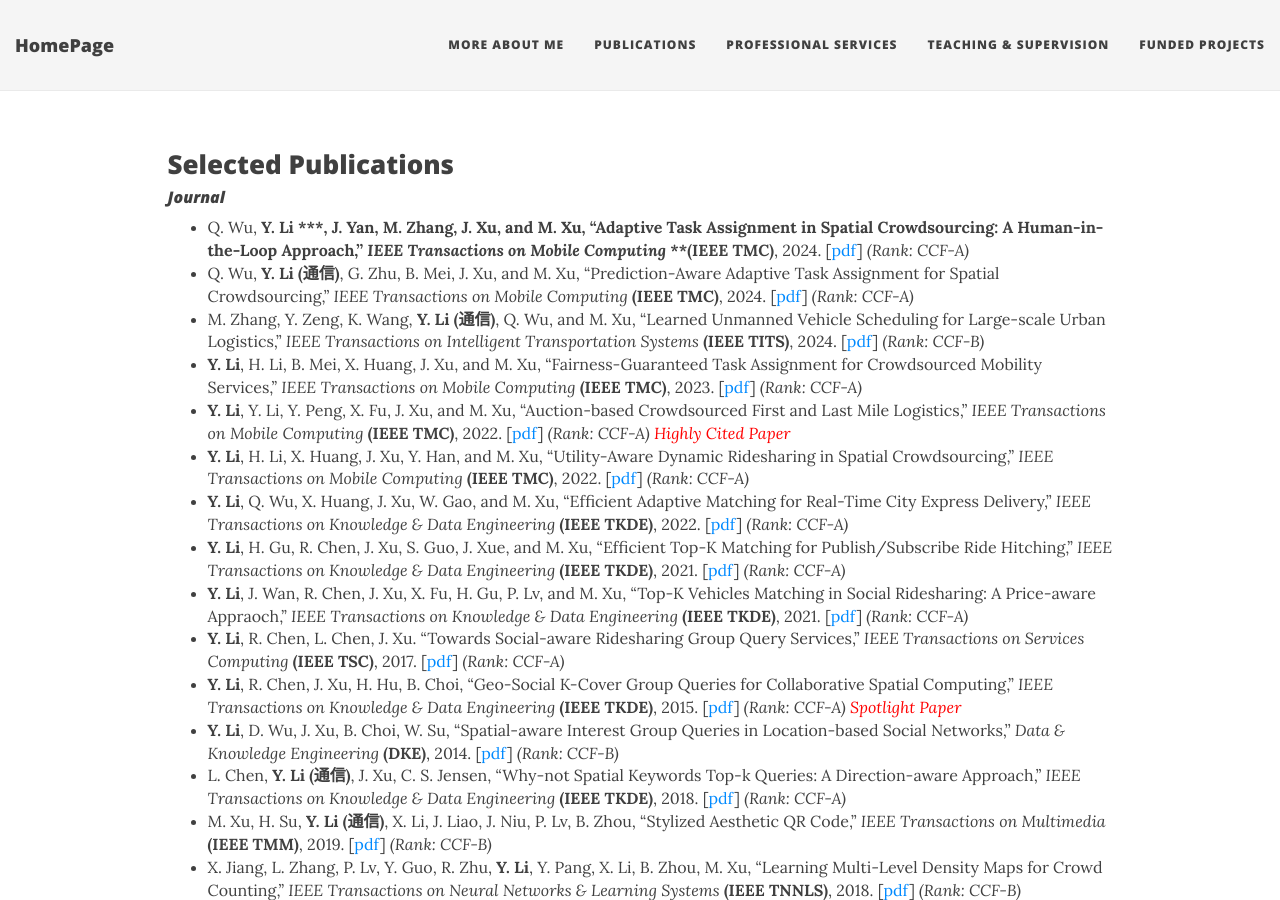
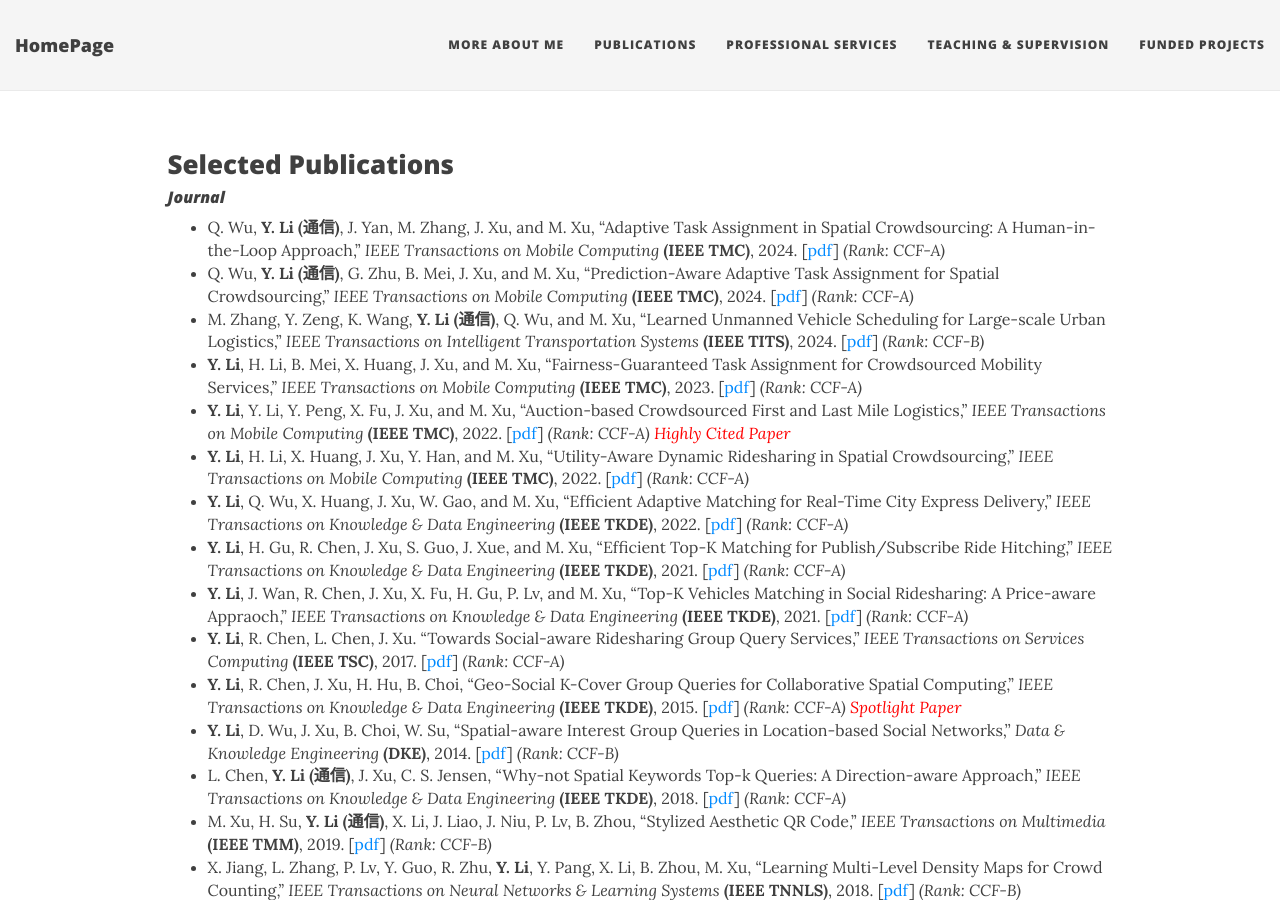
Before and after one commit to zzudb/zzudb.github.io, a Jekyll site: the page built from pages/mypublications.md, in a window 1280 px wide and 900 px high. Built offline with Jekyll 4.4.1, drawn with Linux system fonts in a browser that asks for light colours; nearby versions of some CDN libraries.

Commit message:
Update mypublications.md

```diff
--- a/pages/mypublications.md
+++ b/pages/mypublications.md
@@ -5,7 +5,7 @@
 <h2 style="text-align: left;">Selected Publications</h2>
 
 #### _Journal_
-* Q. Wu, **Y. Li ***, J. Yan, M. Zhang, J. Xu, and M. Xu, "Adaptive Task Assignment in Spatial Crowdsourcing: A Human-in-the-Loop Approach,'' _IEEE Transactions on Mobile Computing_ **(IEEE TMC)**, 2024. [[pdf](https://zzudb.github.io/pages/mypublications/)] _(Rank: CCF-A)_
+* Q. Wu, **Y. Li (通信)**, J. Yan, M. Zhang, J. Xu, and M. Xu, "Adaptive Task Assignment in Spatial Crowdsourcing: A Human-in-the-Loop Approach,'' _IEEE Transactions on Mobile Computing_ **(IEEE TMC)**, 2024. [[pdf](https://zzudb.github.io/pages/mypublications/)] _(Rank: CCF-A)_
 * Q. Wu, **Y. Li (通信)**, G. Zhu, B. Mei, J. Xu, and M. Xu, "Prediction-Aware Adaptive Task Assignment for Spatial Crowdsourcing,'' _IEEE Transactions on Mobile Computing_ **(IEEE TMC)**, 2024. [[pdf](https://zzudb.github.io/pages/mypublications/)] _(Rank: CCF-A)_
 * M. Zhang, Y. Zeng, K. Wang, **Y. Li (通信)**, Q. Wu, and M. Xu, "Learned Unmanned Vehicle Scheduling for Large-scale Urban Logistics,'' _IEEE Transactions on Intelligent Transportation Systems_ **(IEEE TITS)**, 2024. [[pdf](https://zzudb.github.io/pages/mypublications/)] _(Rank: CCF-B)_
 * **Y. Li**, H. Li, B. Mei, X. Huang, J. Xu, and M. Xu, "Fairness-Guaranteed Task Assignment for Crowdsourced Mobility Services,'' _IEEE Transactions on Mobile Computing_ **(IEEE TMC)**, 2023. [[pdf](https://zzudb.github.io/pages/mypublications/)] _(Rank: CCF-A)_
```
